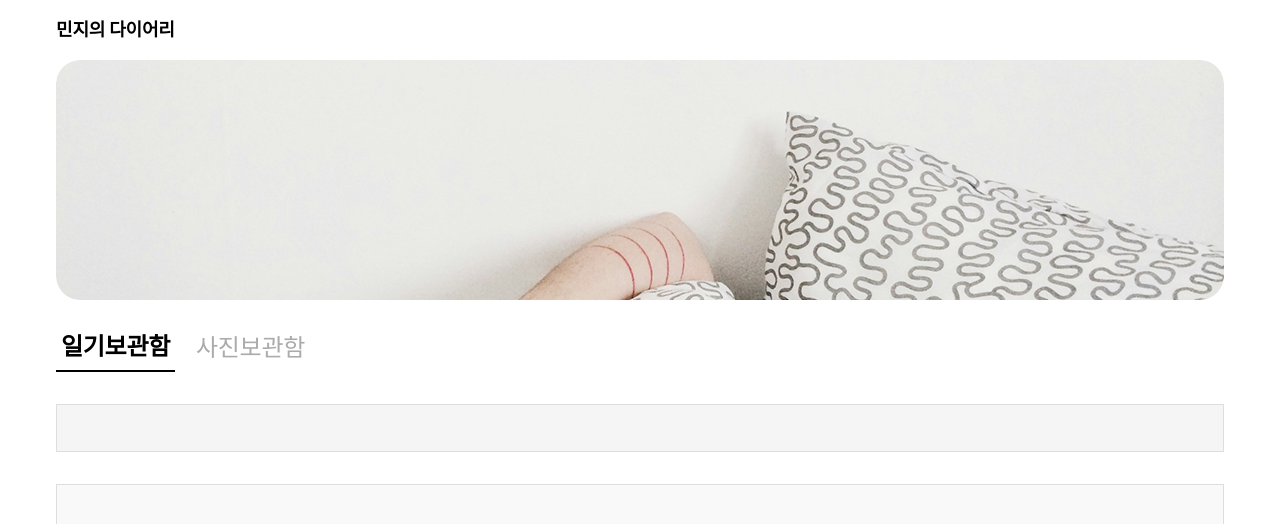
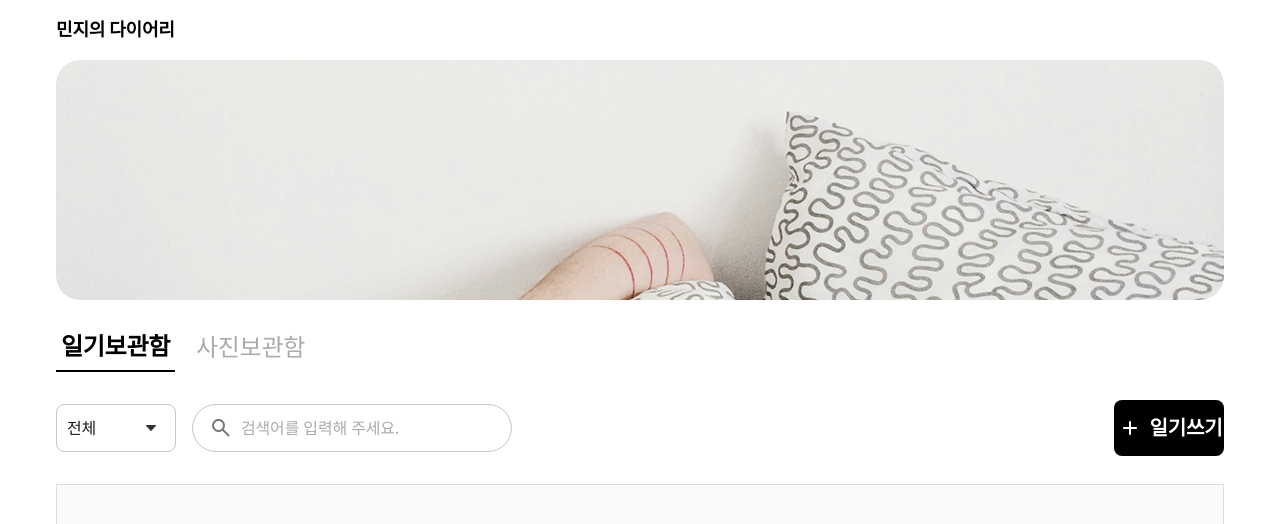
Before and after one commit to Daram0o0/mood-diary, a Next.js app: page /diaries in a window 1280 px wide. Shown: the top 524 px of the page. Built offline with nearby package versions, Linux system fonts and the light colour scheme.

Commit message:
feat(diaries/search): '일기쓰기' 버튼을 medium으로 축소하고 search 레이아웃 규칙 준수

```diff
--- a/src/components/diaries/index.tsx
+++ b/src/components/diaries/index.tsx
@@ -1,5 +1,9 @@
-import React from 'react';
+import React, { useState } from 'react';
 import styles from './styles.module.css';
+import Selectbox from '@/commons/components/selectbox';
+import Searchbar from '@/commons/components/searchbar';
+import Button from '@/commons/components/button';
+import Image from 'next/image';
 
 const Diaries: React.FC = () => {
   return (
@@ -7,7 +11,49 @@ const Diaries: React.FC = () => {
       <div className={styles.gap}></div>
 
       <div className={styles.search}>
-        {/* 검색 영역 */}
+        <div className={styles.searchLeft}>
+          <Selectbox
+            variant="primary"
+            theme="light"
+            size="large"
+            className={styles.selectWidth}
+            options={[
+              { value: 'all', label: '전체' },
+              { value: 'happy', label: '행복' },
+              { value: 'sad', label: '슬픔' },
+              { value: 'angry', label: '분노' },
+              { value: 'surprise', label: '놀람' },
+              { value: 'etc', label: '기타' },
+            ]}
+            value={'all'}
+          />
+
+          <Searchbar
+            variant="primary"
+            theme="light"
+            size="medium"
+            placeholder="검색어를 입력해 주세요."
+            className={styles.searchWidth}
+          />
+        </div>
+
+        <Button
+          variant="primary"
+          theme="light"
+          size="large"
+          className={styles.buttonWidth}
+          icon={
+            <Image
+              src="/icons/plus_outline_light_m.svg"
+              alt="plus"
+              width={24}
+              height={24}
+            />
+          }
+          iconPosition="left"
+        >
+          일기쓰기
+        </Button>
       </div>
 
       <div className={styles.gap}></div>
--- a/src/components/diaries/styles.module.css
+++ b/src/components/diaries/styles.module.css
@@ -22,9 +22,21 @@
 
 .search {
   height: 48px;
-  background-color: #f5f5f5;
-  border: 1px solid #ddd;
+  display: flex;
+  align-items: center;
+  justify-content: space-between;
 }
+
+.searchLeft {
+  display: flex;
+  align-items: center;
+  gap: 16px;
+}
+
+/* width만 className로 제어 */
+.selectWidth { width: 120px; }
+.searchWidth { width: 320px; }
+.buttonWidth { width: 110px; }
 
 .main {
   height: 936px;
```
